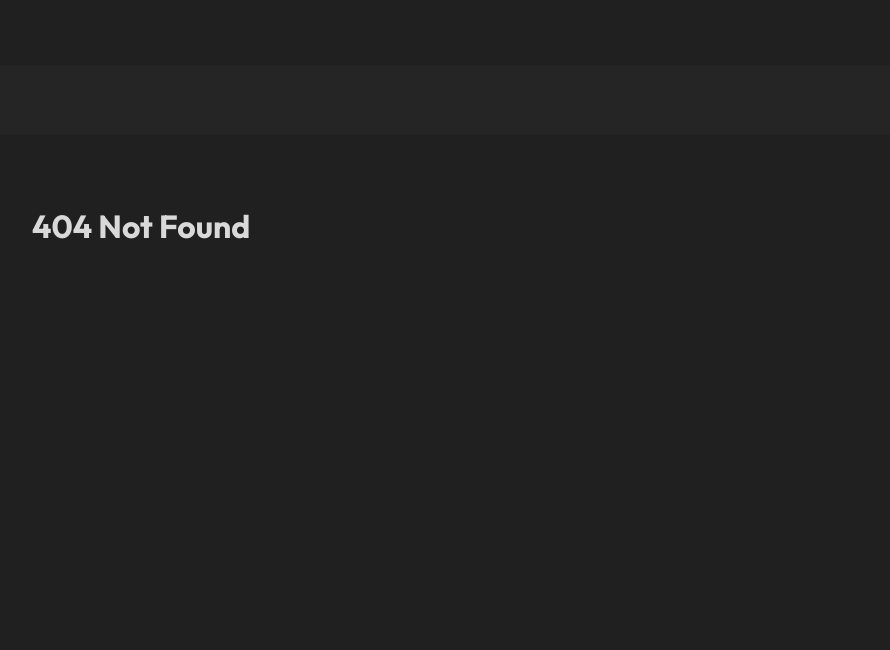
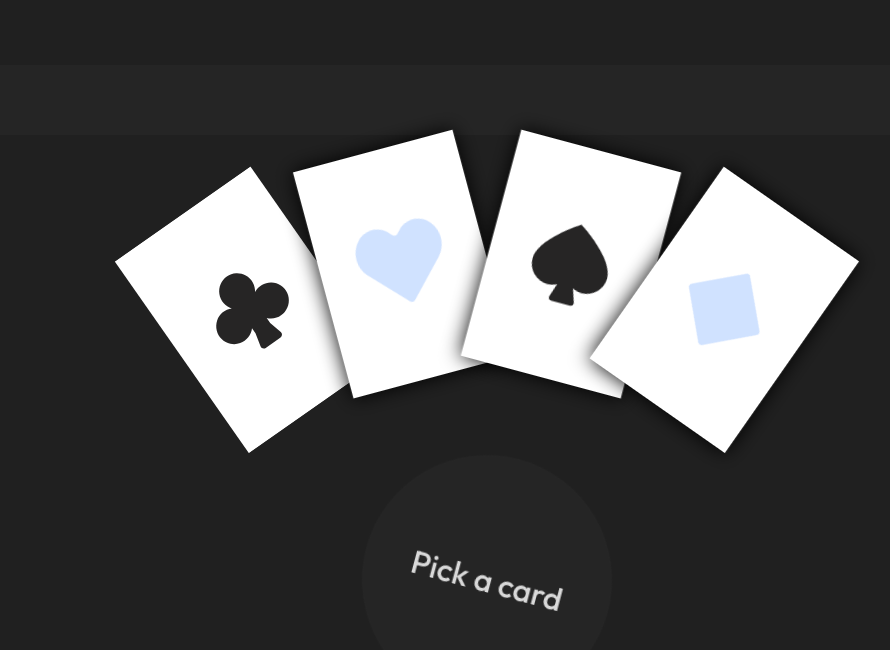
Before and after one commit to StEgo2103/egofolio, a React (Vite) app: page /menu in a window 1280 px wide. Before the commit this address had no page. Shown: the top 650 px of the page, without its empty margins (153-1043 px from the left). Built offline with nearby package versions, Linux system fonts and the light colour scheme.

Commit message:
Add new page and animation card

```diff
--- /dev/null
+++ b/src/pages/About/About.tsx
@@ -0,0 +1,11 @@
+import PageTransions from '../../components/Animations/PageTransions'
+
+const AboutPage = () => {
+  return (
+    <PageTransions>
+        <h1>About</h1>
+    </PageTransions>
+  )
+}
+
+export default AboutPage
--- /dev/null
+++ b/src/pages/Competencies/Competencies.tsx
@@ -0,0 +1,11 @@
+import PageTransions from "../../components/Animations/PageTransions"
+
+const CompetenciesPage = () => {
+  return (
+    <PageTransions>
+        <h1>Competencies</h1>
+    </PageTransions>
+  )
+}
+
+export default CompetenciesPage
--- /dev/null
+++ b/src/pages/Contact/Contact.tsx
@@ -0,0 +1,11 @@
+import PageTransions from "../../components/Animations/PageTransions";
+
+const ContactPage = () => {
+  return (
+    <PageTransions>
+      <h1>Contact</h1>
+    </PageTransions>
+  );
+};
+
+export default ContactPage;
--- a/src/pages/Home/Home.tsx
+++ b/src/pages/Home/Home.tsx
@@ -11,10 +11,22 @@ import spades from "../../assets/svg/spade.svg";
 import diamonds from "../../assets/svg/diamond.svg";
 
 import "./Home.css";
+import { useNavigate } from "react-router-dom";
 
 export default function HomePage() {
   const [open, setOpen] = useState(false);
   const [count, setCount] = useState(-1);
+
+  const navigate = useNavigate();
+  const navigateToAbout = () => {
+    navigate("/itsme");
+  };
+  const navigateToContact = () => {
+    navigate("/callme");
+  };
+  const navigateToCompetencies = () => {
+    navigate("/power");
+  };
 
   const getText = () => {
     switch (true) {
@@ -57,19 +69,60 @@ export default function HomePage() {
     <PageTransions>
       <div className="content">
         <div className="four-cards">
-          <div className="clubs-card">
+          <motion.div
+            initial={{ translateX: -1000 }}
+            animate={{ translateX: 0 }}
+            transition={{ duration: 0.5 }}
+            children={
+              <div className="clubs-card" onClick={navigateToAbout}>
                 <ReactSVG src={clubs} />
               </div>
+            }
+          />
+          <motion.div
+            initial={{ translateY: -1000, translateX: -1000 }}
+            animate={{ translateY: 0, translateX: 0 }}
+            transition={{ duration: 0.5 }}
+            children={
               <div className="heart-card">
-            <ReactSVG src={hearts} className="card" />
+                <ReactSVG
+                  src={hearts}
+                  className="card"
+                  onClick={navigateToCompetencies}
+                />
               </div>
+            }
+          />
+          <motion.div
+            initial={{ translateY: -1000, translateX: 1000 }}
+            animate={{ translateY: 0, translateX: 0 }}
+            transition={{ duration: 0.5 }}
+            children={
               <div className="spade-card">
                 <ReactSVG src={spades} className="card" />
               </div>
+            }
+          />
+          <motion.div
+            initial={{ translateX: 1000 }}
+            animate={{ translateX: 0 }}
+            transition={{ duration: 0.5 }}
+            children={
               <div className="diamond-card">
-            <ReactSVG src={diamonds} className="card" />
+                <ReactSVG
+                  src={diamonds}
+                  className="card"
+                  onClick={navigateToContact}
+                />
               </div>
+            }
+          />
         </div>
+        <motion.div
+          initial={{ scale: 0 }}
+          animate={{ scale: 1 }}
+          transition={{ duration: 0.3 }}
+          children={
             <motion.div
               className="shape"
               animate={{
@@ -84,9 +137,9 @@ export default function HomePage() {
               children={<h2 className="text-style-32-w500">Pick a card</h2>}
               onClick={handleClick}
             />
-        {/* <div className="shape" onClick={handleClick}>
-        <h2 className="text-style-32-w500">Pick a card</h2>
-      </div> */}
+          }
+        />
+
         <Snackbar
           anchorOrigin={{ vertical: "bottom", horizontal: "center" }}
           open={open}
--- a/src/pages/Start/Start.tsx
+++ b/src/pages/Start/Start.tsx
@@ -13,7 +13,7 @@ const StartPage = () => {
   const navigateToHome = () => {
     setIsClicked(true);
     setTimeout(() => {
-      navigate("/home");
+      navigate("/menu");
     }, 500);
   };
 
```
Also changed, not shown: src/main.tsx (+16 -1 lines). Lines whose indentation alone changed are shown as unchanged.
